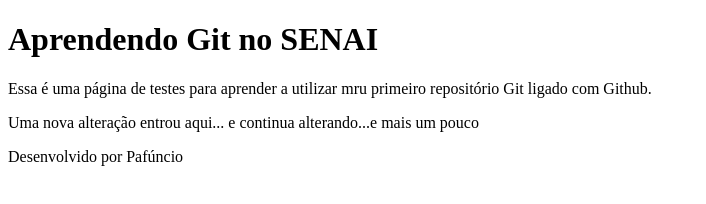
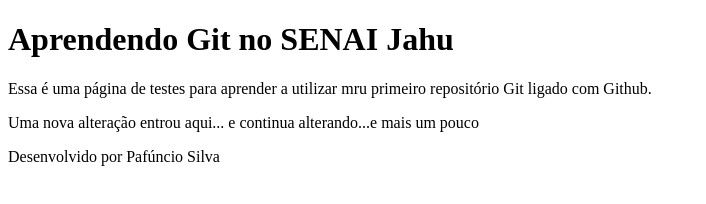
Before and after one commit to ingrid-014/RepositorioTeste, a plain HTML site: page index.html in a window 1280 px wide. Shown: the whole page, without its empty margins (0-706 px from the left). Drawn offline with Linux system fonts and the light colour scheme.

Commit message:
Modificando h1 e footer

```diff
--- a/index.html
+++ b/index.html
@@ -6,7 +6,7 @@
     <title>Aprendendo Git</title>
 </head>
 <body>
-    <h1>Aprendendo Git no SENAI</h1>
+    <h1>Aprendendo Git no SENAI Jahu</h1>
     <p>
         Essa é uma página de testes para aprender a utilizar mru primeiro
         repositório Git ligado com Github.
@@ -15,7 +15,7 @@
         Uma nova alteração entrou aqui... e continua alterando...e mais um pouco
     </p>
     <footer>
-        Desenvolvido por Pafúncio
+        Desenvolvido por Pafúncio Silva
     </footer>
 </body>
 </html>
```
